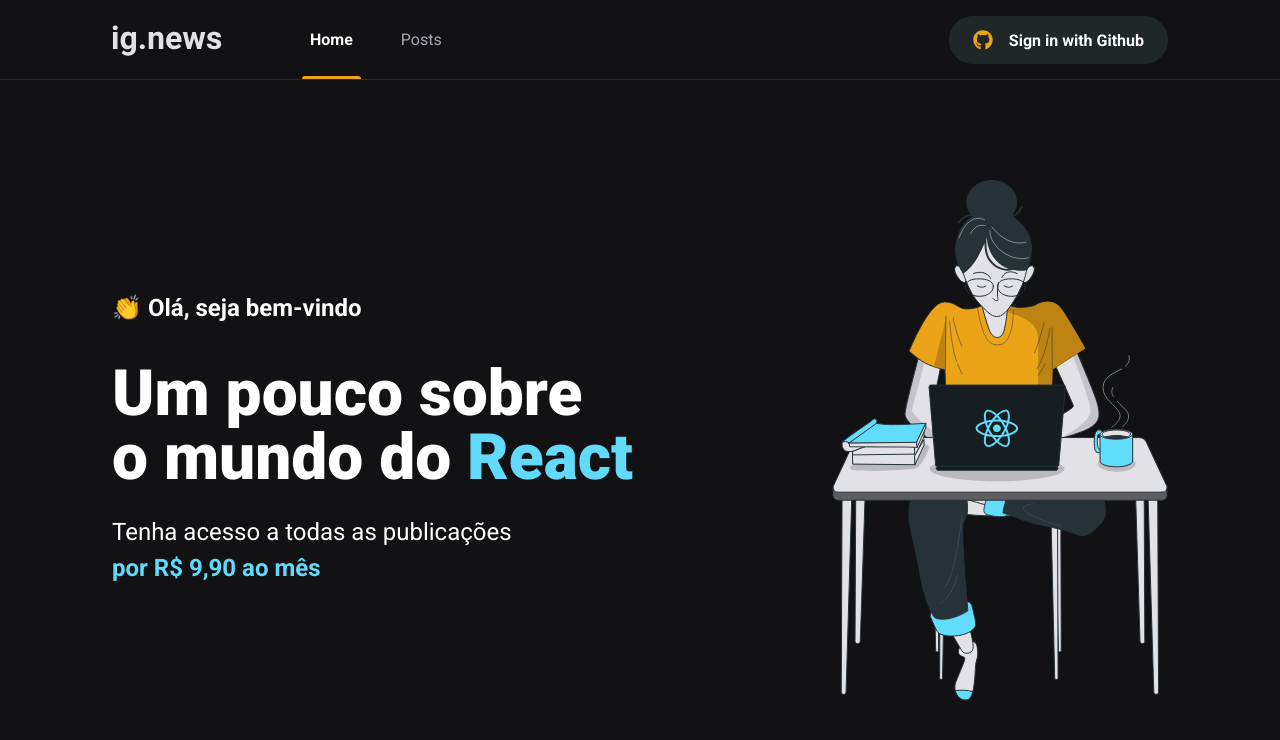
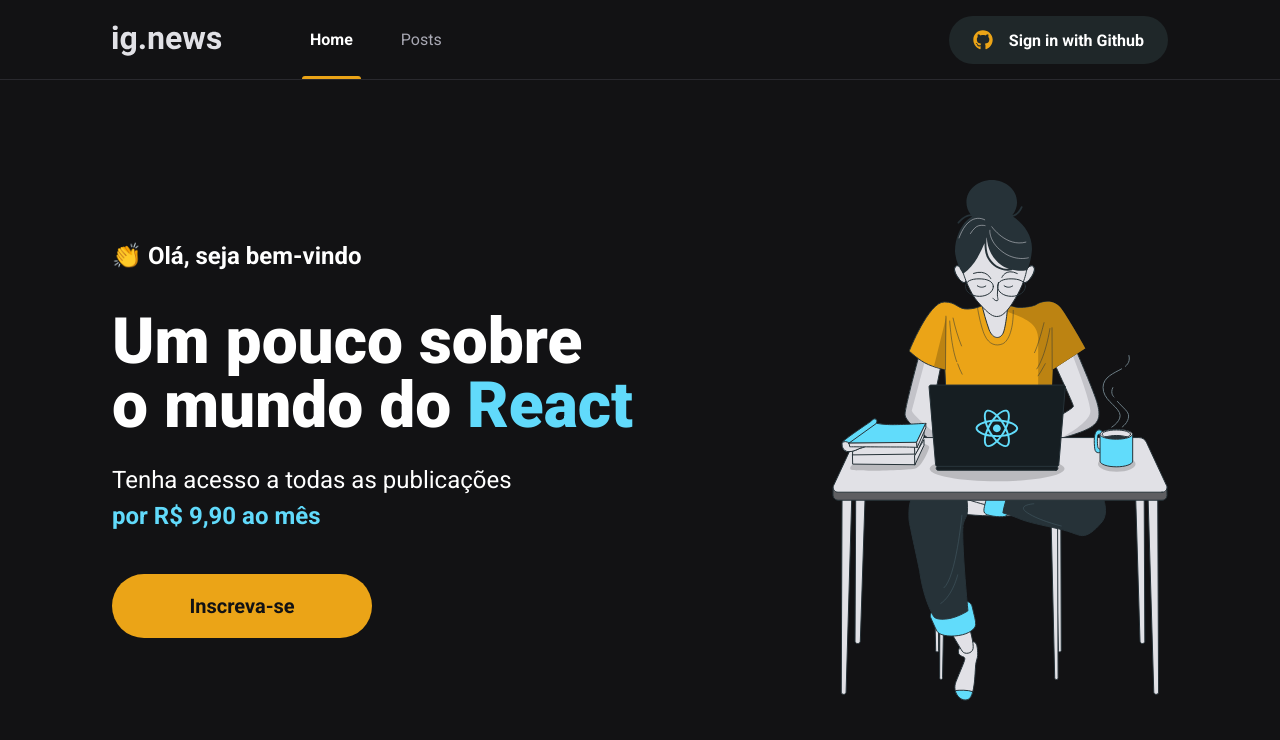
Before and after one commit to pedrinfreitas/ignite-chapter-III-ignews, a Next.js app: page / in a window 1280 px wide. Shown: the top 740 px of the page. Built offline with nearby package versions, Linux system fonts and the light colour scheme.

Commit message:
feat: SubscribeButton

```diff
--- /dev/null
+++ b/src/components/SubscribeButton/index.tsx
@@ -0,0 +1,15 @@
+import styles from './styles.module.scss';
+
+export function SubscribeButton() {
+    return (
+        <button
+            type="button"
+            className={styles.subscribeButton}
+        >
+            Inscreva-se
+
+        </button>
+    )
+
+
+}
--- /dev/null
+++ b/src/components/SubscribeButton/styles.module.scss
@@ -0,0 +1,20 @@
+.subscribeButton {
+  height: 4rem;
+  width: 260px;
+  border: 0;
+  border-radius: 2rem;
+  background: var(--yellow-500);
+  color: var(--gray-900);
+  font-size: 1.25rem;
+  font-weight: bold;
+
+  display: flex;
+  align-items: center;
+  justify-content: center;
+
+  transition: filter 0.2s;
+
+  &:hover {
+    filter: brightness(0.8);
+  }
+}
--- a/src/pages/index.tsx
+++ b/src/pages/index.tsx
@@ -1,5 +1,6 @@
 import type { NextPage } from 'next';
 import Head from 'next/head';
+import { SubscribeButton } from '../components/SubscribeButton';
 import styles from '../styles/home.module.scss';
 
 const Home: NextPage = () => {
@@ -21,6 +22,8 @@
             Tenha acesso a todas as publicações <br />
             <span>por R$ 9,90 ao mês</span>
           </p>
+
+          <SubscribeButton />
         </section>
 
         <img src="/images/avatar.svg" alt="menina codando" />
--- a/src/styles/home.module.scss
+++ b/src/styles/home.module.scss
@@ -38,4 +38,8 @@
       font-weight: bold;
     }
   }
+
+  button {
+    margin-top: 2.5rem;
+  }
 }
```
